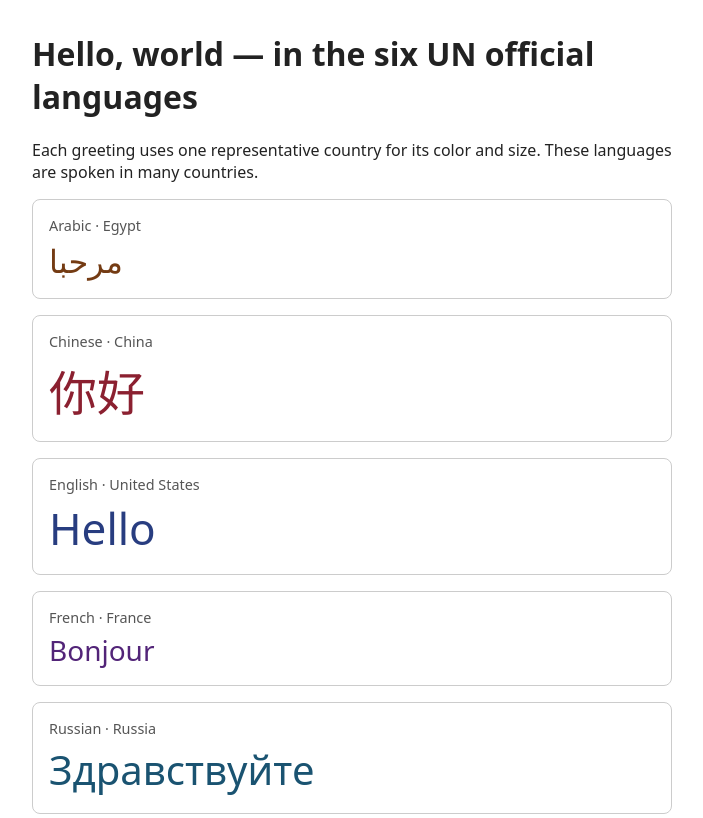
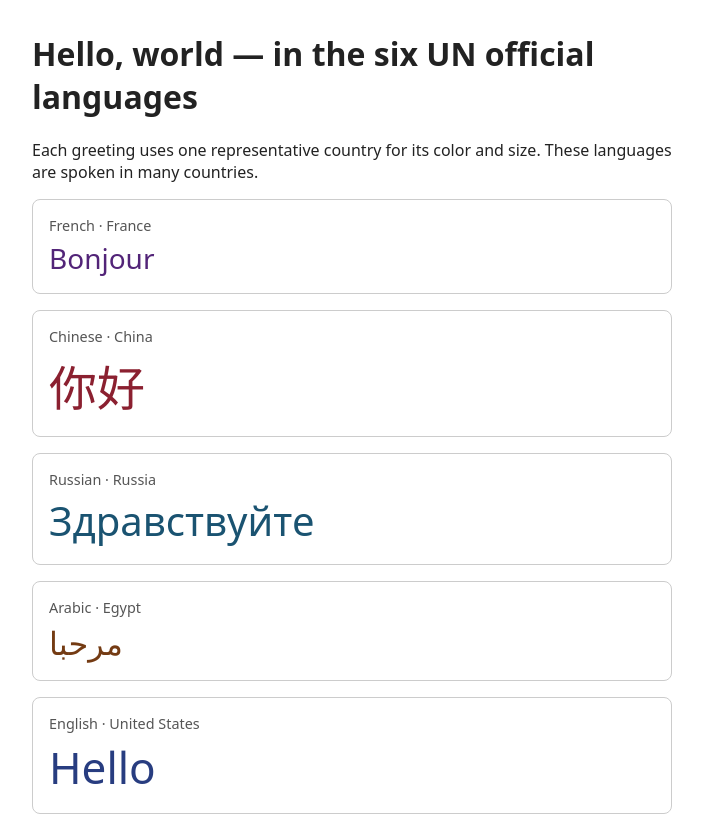
Before and after one commit to csheargm/hagency-hello, a plain HTML site: page index.html in a window 1280 px wide. Shown: the top 818 px of the page, without its empty margins (288-991 px from the left). Drawn offline with Linux system fonts and the light colour scheme.

Commit message:
Randomize greeting positions without overlap (#6)
Closes #3

Co-authored-by: betty-agent (Annaxiebot) <Annaxiebot@users.noreply.github.com>

```diff
--- a/index.html
+++ b/index.html
@@ -31,5 +31,16 @@
     <li class="russia"><span class="label">Russian · Russia</span><span class="greeting" lang="ru" dir="ltr">Здравствуйте</span></li>
     <li class="mexico"><span class="label">Spanish · Mexico</span><span class="greeting" lang="es" dir="ltr">Hola</span></li>
   </ul>
+  <script>
+    // Shuffle the greeting order on each load (Fisher–Yates). The items stay in
+    // the normal grid flow, so they never overlap, clip or scroll sideways.
+    const list = document.querySelector('ul');
+    const items = Array.from(list.children);
+    for (let i = items.length - 1; i > 0; i--) {
+      const j = Math.floor(Math.random() * (i + 1));
+      [items[i], items[j]] = [items[j], items[i]];
+    }
+    list.append(...items);
+  </script>
 </body>
 </html>
```
